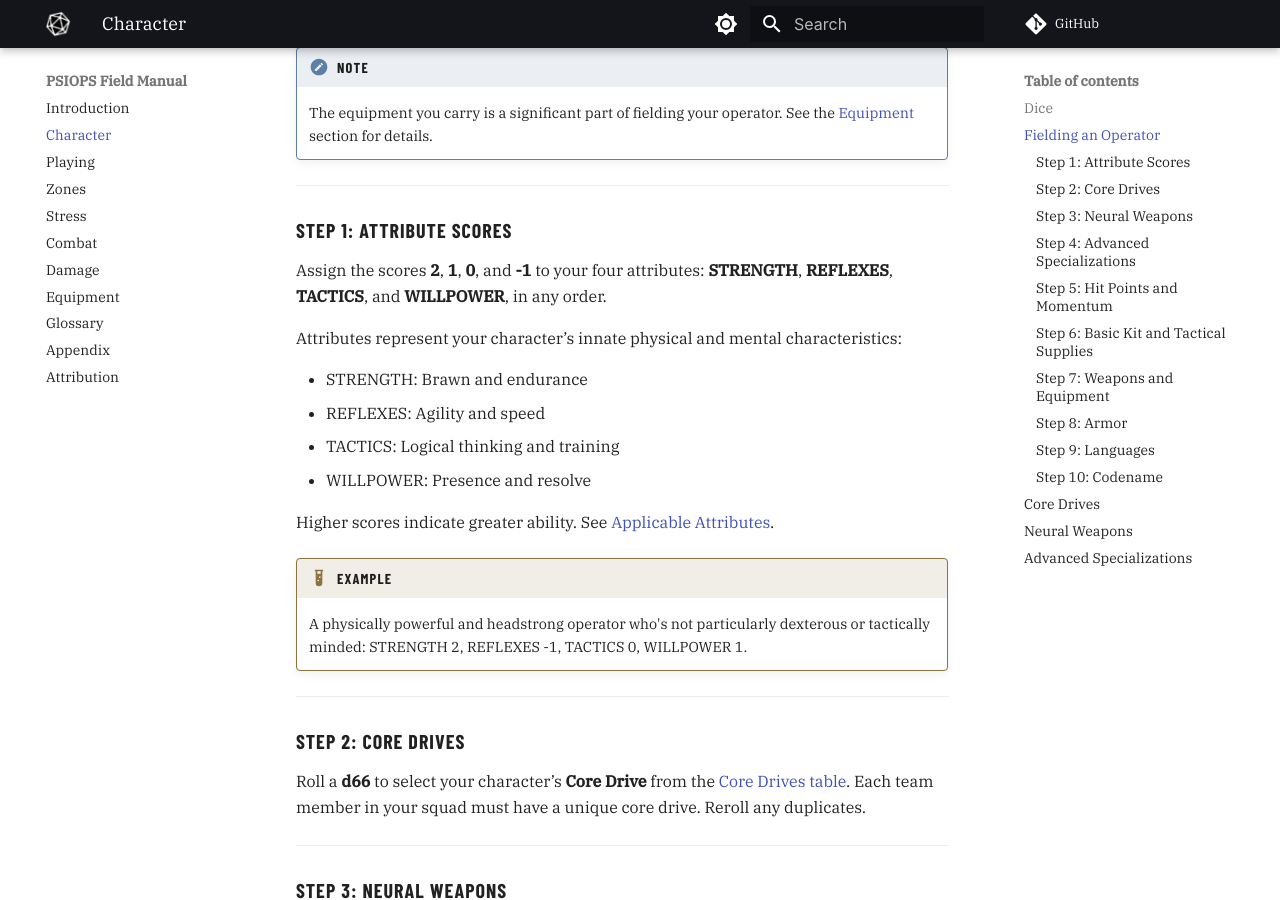
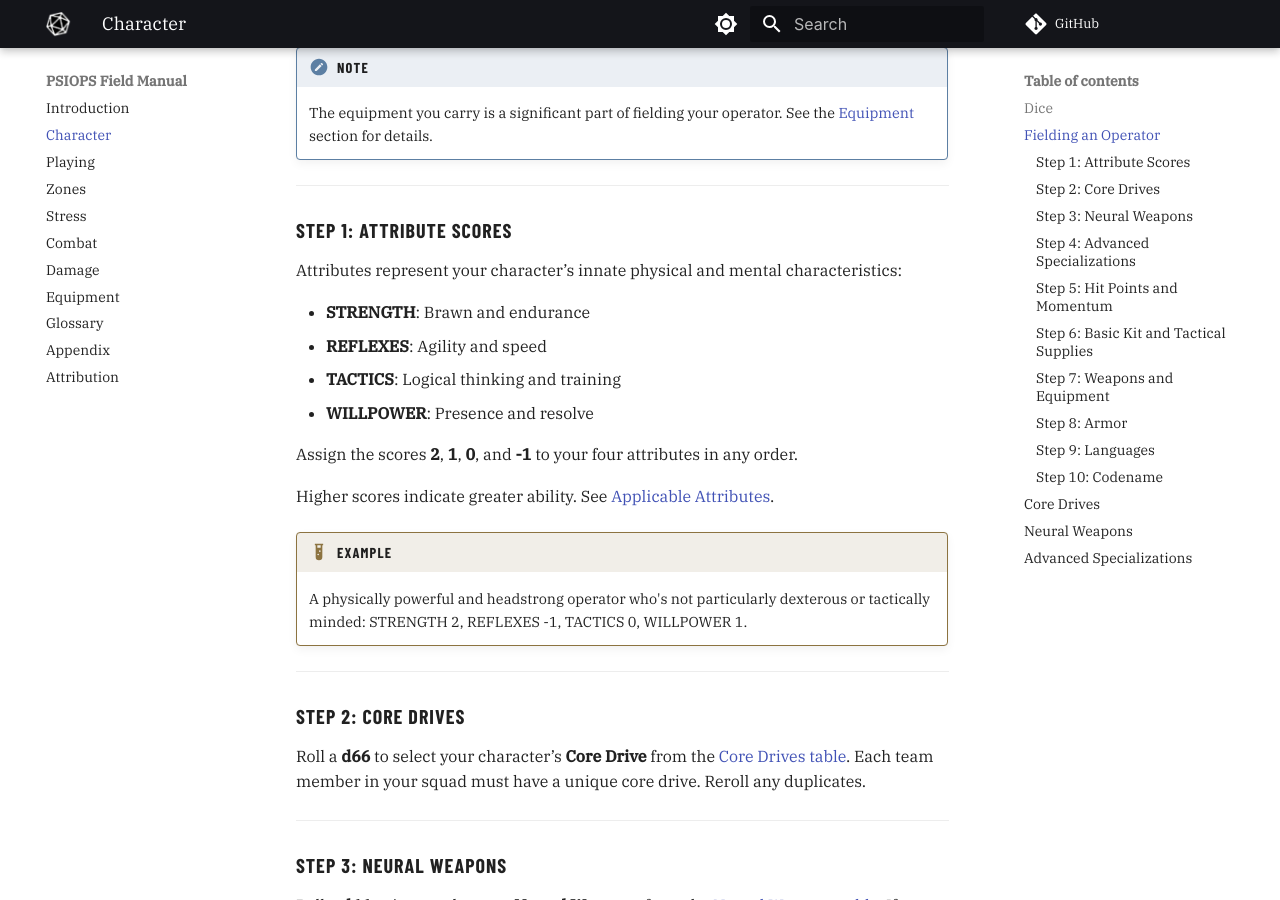
Before and after one commit to joemoose/psiops, an MkDocs documentation site: the page built from docs/character.md, in a window 1280 px wide and 900 px high, scrolled down 869 px. Built offline with MkDocs 1.6.1 and Material for MkDocs 9.7.7, drawn with Linux system fonts in a browser that asks for light colours; plug-ins that fetch from the network failed and are left out; comment, search, counter and statistics services are not loaded.

Commit message:
Update character.md

```diff
--- a/docs/character.md
+++ b/docs/character.md
@@ -27,14 +27,14 @@ To create your character, follow these steps. Record each step’s result on you
 
 ### Step 1: Attribute Scores
 
-Assign the scores **2**, **1**, **0**, and **-1** to your four attributes: **STRENGTH**, **REFLEXES**, **TACTICS**, and **WILLPOWER**, in any order.
-
 Attributes represent your character’s innate physical and mental characteristics:
 
-- STRENGTH: Brawn and endurance
-- REFLEXES: Agility and speed
-- TACTICS: Logical thinking and training
-- WILLPOWER: Presence and resolve
+- **STRENGTH**: Brawn and endurance
+- **REFLEXES**: Agility and speed
+- **TACTICS**: Logical thinking and training
+- **WILLPOWER**: Presence and resolve
+
+Assign the scores **2**, **1**, **0**, and **-1** to your four attributes in any order.
 
 Higher scores indicate greater ability. See [Applicable Attributes](playing.md#applicable-attributes).
 
```
